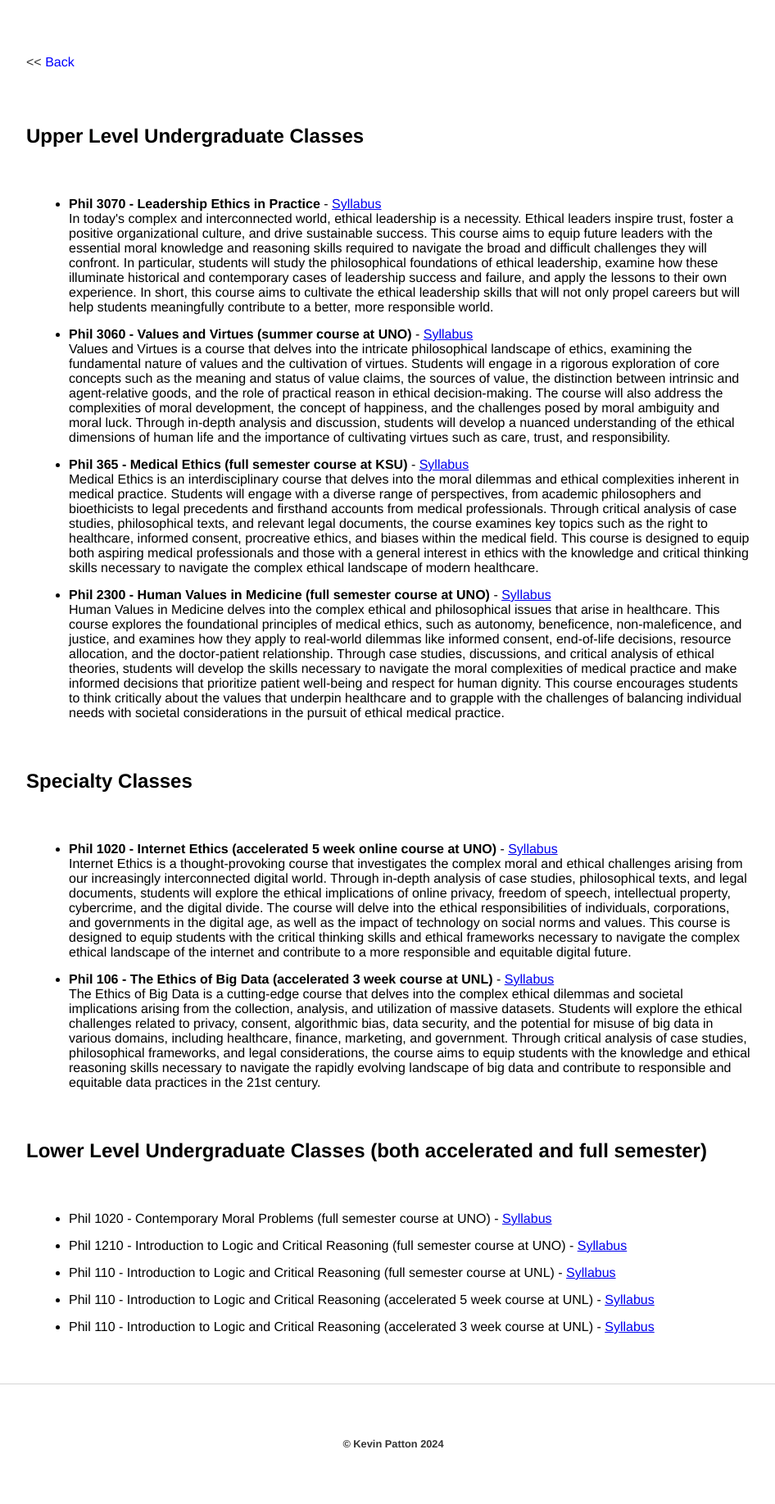
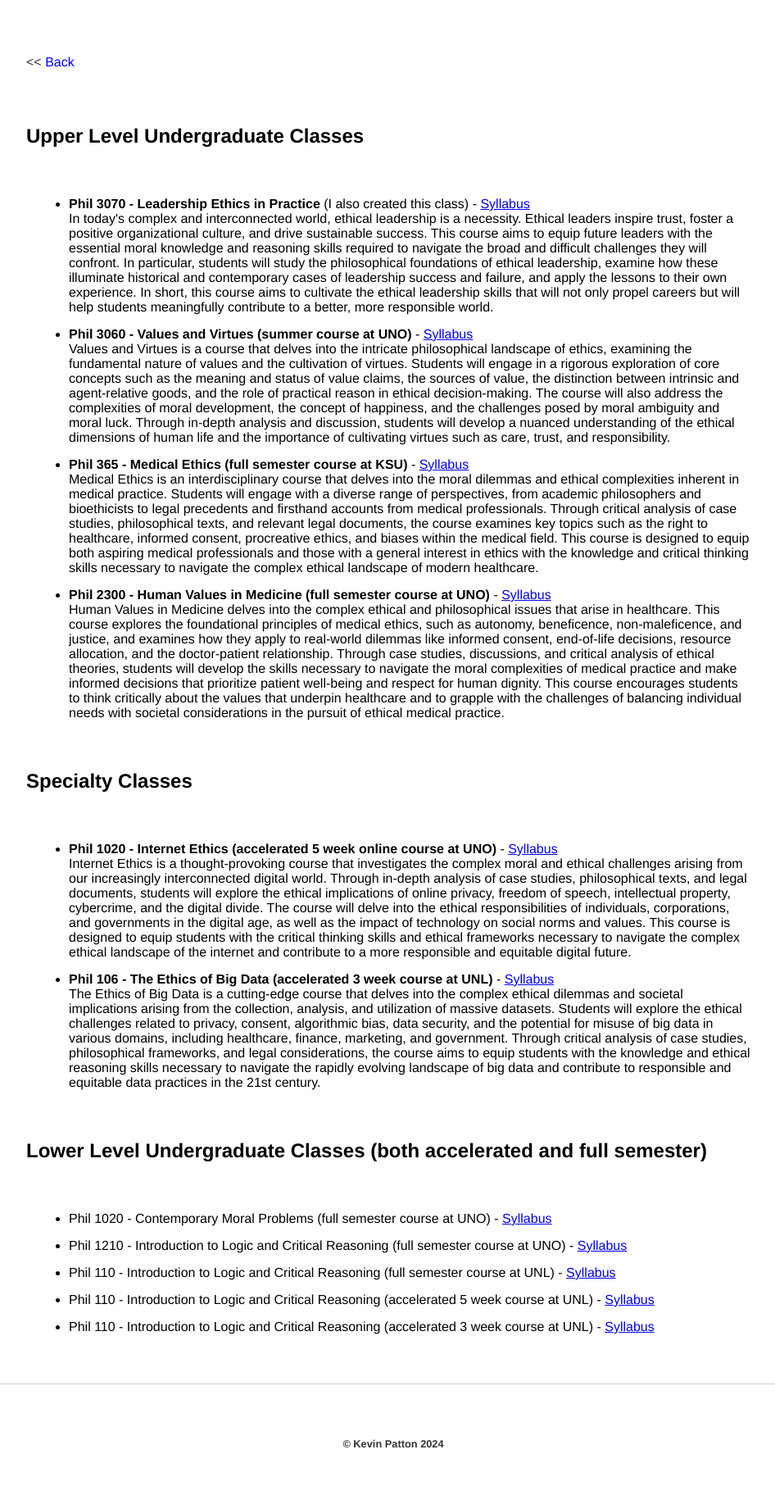
Before and after one commit to kevinjpatton/kevinjpatton.github.io, a Jekyll site: the page built from teaching/pastcourses/index.html, in a window 1280 px wide. Shown: the part 348-2183 px from the top of the page at 82% size, without its empty margins (160-1106 px from the left). Built offline with Jekyll 4.4.1, drawn with Linux system fonts in a browser that asks for light colours; Markdown is read by kramdown in place of the engine named in the settings.

Commit message:
Update index.html

```diff
--- a/teaching/pastcourses/index.html
+++ b/teaching/pastcourses/index.html
@@ -12,7 +12,7 @@ title: Past Courses - Kevin Patton
   }
 </style>
 <h2>Upper Level Undergraduate Classes</h2><ul class="standard-list">
-<li><b>Phil 3070 - Leadership Ethics in Practice</b> - <a href="/teaching/phil_3070/PHIL3070_Syllabus_Sp24.pdf" target="_blank">Syllabus</a><br>In today's complex and interconnected world, ethical leadership is a necessity. Ethical leaders inspire trust, foster a positive organizational culture, and drive sustainable success. This course aims to equip future leaders with the essential moral knowledge and reasoning skills required to navigate the broad and difficult challenges they will confront. In particular, students will study the philosophical foundations of ethical leadership, examine how these illuminate historical and contemporary cases of leadership success and failure, and apply the lessons to their own experience. In short, this course aims to cultivate the ethical leadership skills that will not only propel careers but will help students meaningfully contribute to a better, more responsible world.</li>
+<li><b>Phil 3070 - Leadership Ethics in Practice</b> (I also created this class) - <a href="/teaching/phil_3070/PHIL3070_Syllabus_Sp24.pdf" target="_blank">Syllabus</a><br>In today's complex and interconnected world, ethical leadership is a necessity. Ethical leaders inspire trust, foster a positive organizational culture, and drive sustainable success. This course aims to equip future leaders with the essential moral knowledge and reasoning skills required to navigate the broad and difficult challenges they will confront. In particular, students will study the philosophical foundations of ethical leadership, examine how these illuminate historical and contemporary cases of leadership success and failure, and apply the lessons to their own experience. In short, this course aims to cultivate the ethical leadership skills that will not only propel careers but will help students meaningfully contribute to a better, more responsible world.</li>
 <li><b>Phil 3060 - Values and Virtues (summer course at UNO)</b> - <a href="/teaching/phil_3060/Syllabus_3060.pdf" target="_blank">Syllabus</a><br>Values and Virtues is a course that delves into the intricate philosophical landscape of ethics, examining the fundamental nature of values and the cultivation of virtues. Students will engage in a rigorous exploration of core concepts such as the meaning and status of value claims, the sources of value, the distinction between intrinsic and agent-relative goods, and the role of practical reason in ethical decision-making. The course will also address the complexities of moral development, the concept of happiness, and the challenges posed by moral ambiguity and moral luck. Through in-depth analysis and discussion, students will develop a nuanced understanding of the ethical dimensions of human life and the importance of cultivating virtues such as care, trust, and responsibility.</li>
 <li><b>Phil 365  - Medical Ethics (full semester course at KSU)</b> - <a href="/teaching/phil_365/Syllabus_Phil365_Spring2020.pdf" target="_blank">Syllabus</a><br>Medical Ethics is an interdisciplinary course that delves into the moral dilemmas and ethical complexities inherent in medical practice. Students will engage with a diverse range of perspectives, from academic philosophers and bioethicists to legal precedents and firsthand accounts from medical professionals. Through critical analysis of case studies, philosophical texts, and relevant legal documents, the course examines key topics such as the right to healthcare, informed consent, procreative ethics, and biases within the medical field. This course is designed to equip both aspiring medical professionals and those with a general interest in ethics with the knowledge and critical thinking skills necessary to navigate the complex ethical landscape of modern healthcare.</li>
 <li><b>Phil 2300 - Human Values in Medicine (full semester course at UNO)</b> - <a href="/teaching/phil_2300/Philosophy 2300 - Fall 2022 - Syllabus.pdf" target="_blank">Syllabus</a><br>Human Values in Medicine delves into the complex ethical and philosophical issues that arise in healthcare. This course explores the foundational principles of medical ethics, such as autonomy, beneficence, non-maleficence, and justice, and examines how they apply to real-world dilemmas like informed consent, end-of-life decisions, resource allocation, and the doctor-patient relationship. Through case studies, discussions, and critical analysis of ethical theories, students will develop the skills necessary to navigate the moral complexities of medical practice and make informed decisions that prioritize patient well-being and respect for human dignity. This course encourages students to think critically about the values that underpin healthcare and to grapple with the challenges of balancing individual needs with societal considerations in the pursuit of ethical medical practice.</li>
```
